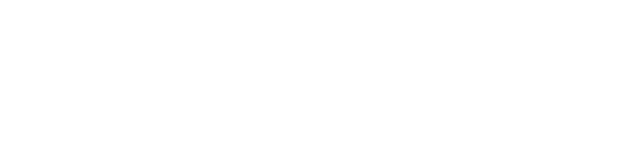
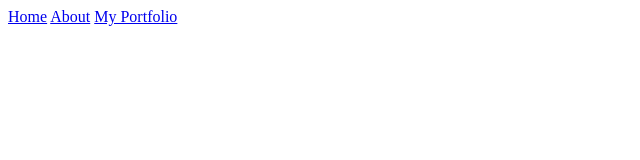
Before and after one commit to atloyd/My-Portfolio, a plain HTML site: page about.html in a window 1280 px wide. Shown: the whole page, without its empty margins (0-640 px from the left). Drawn offline with Linux system fonts and the light colour scheme.

Commit message:
added links to about page

```diff
--- a/about.html
+++ b/about.html
@@ -6,6 +6,10 @@
     <title>Document</title>
 </head>
 <body>
-
+    <section class="links">
+        <a href="index.html">Home</a>
+        <a href="about.html">About</a>
+        <a href="portfolio.html">My Portfolio</a>
+    </section>
 </body>
 </html>
```
